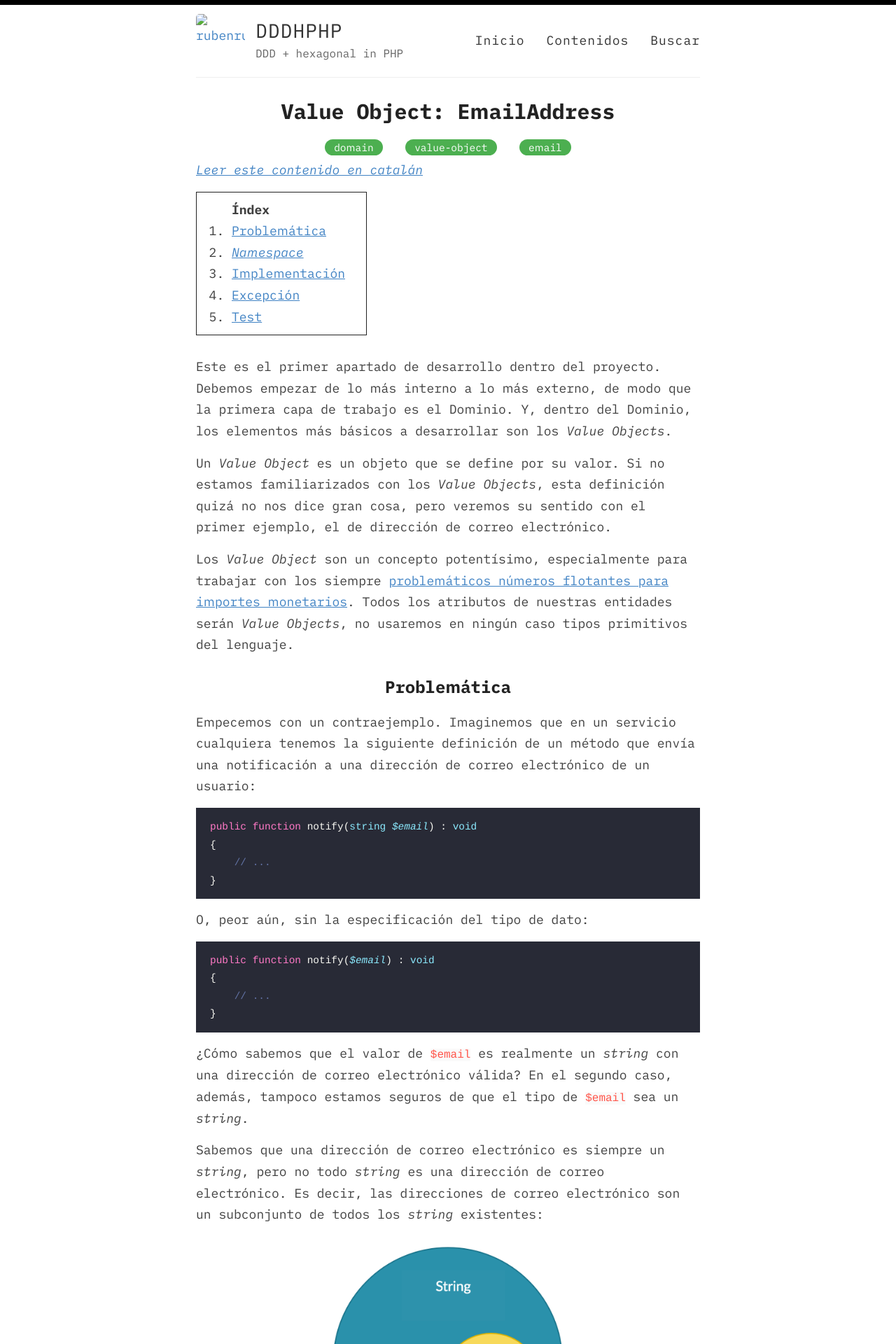
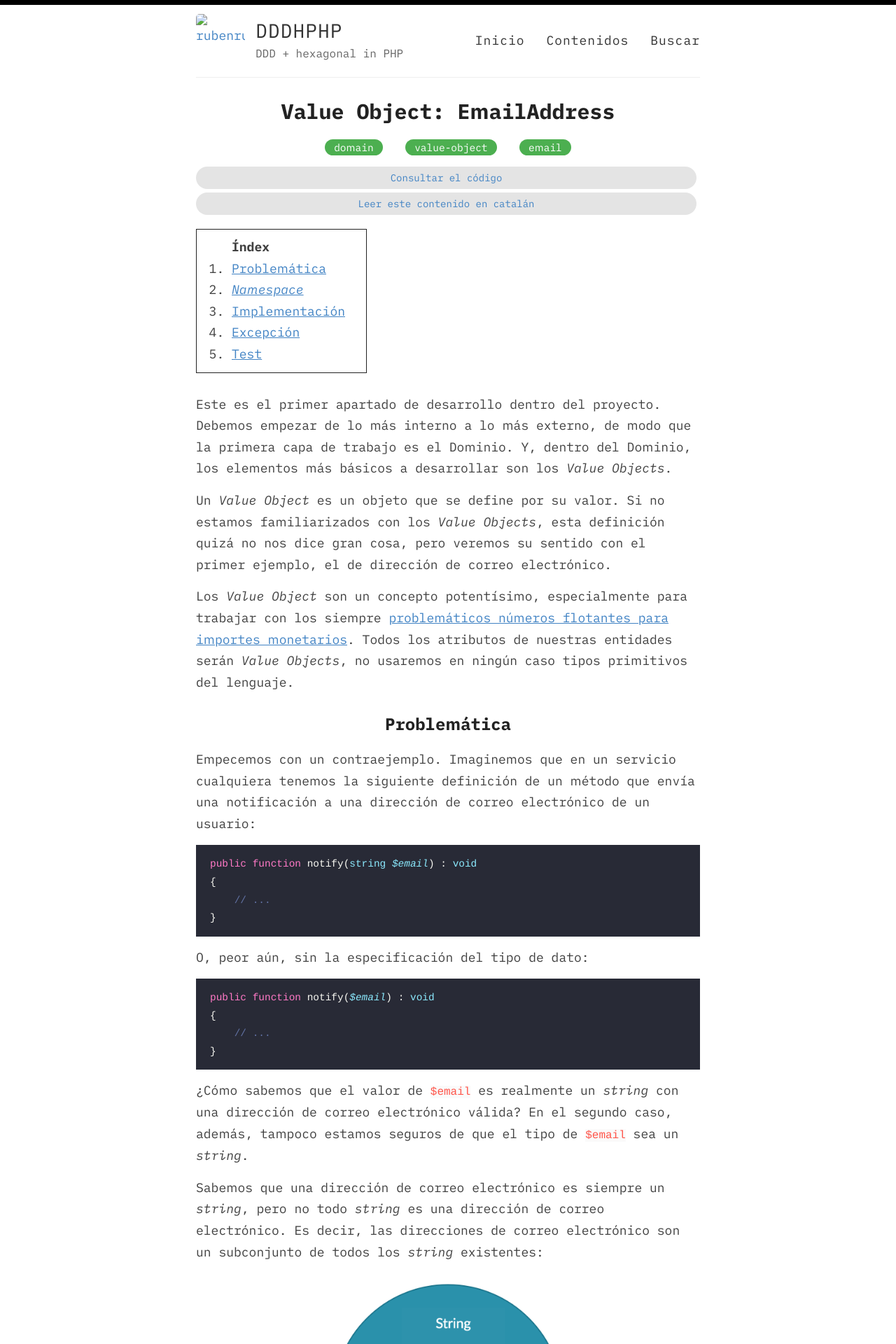
Before and after one commit to rubenrubiob/rubenrubiob.github.io, a Jekyll site: the page built from es/value-object/email.md, in a window 1280 px wide. Shown: the top 1920 px of the page at 70% size. Built offline with Jekyll 4.4.1, drawn with Linux system fonts in a browser that asks for light colours; our own code applies the rules of GitHub Pages for plain Markdown files.

Commit message:
Añadir include pull-request

```diff
--- a/_config.yml
+++ b/_config.yml
@@ -1,6 +1,7 @@
 theme: jekyll-theme-tactile
 lang: es
 languages: ["es", "ca"]
+pull_request_url_prefix: https://github.com/rubenrubiob/gestor-libros/pull/
 
 titles_from_headings:
   enabled:     true
--- a/_data/translations.yml
+++ b/_data/translations.yml
@@ -16,3 +16,6 @@ menu.search:
 search.placeholder:
   ca: "Cercar als continguts..."
   es: "Buscar en los contenidos..."
+pull_request.link:
+  ca: "Consultar el codi"
+  es: "Consultar el código"
--- a/_includes/content-in-another-language.html
+++ b/_includes/content-in-another-language.html
@@ -1,15 +1,13 @@
 {% if page.is-content-page or page.is-content-list-page %}
     {% assign content_pages=site.pages | where:"lang-ref", page.lang-ref | sort: 'lang' %}
     {% if content_pages.size > 0 %}
-    <div class="lang-options">
+    <div class="chip">
         {% for content_page in content_pages %}
             {% if content_page.lang != page.lang %}
-                <em>
                     <a href="{{ site.baseurl }}{{ content_page.url }}" class="{{ content_page.lang }}"
                        title="{{ site.data.translations['differentLanguage'][page.lang] }}">
                         {{ site.data.translations['differentLanguage'][page.lang] }}
                     </a>
-                </em>
             {% endif %}
         {% endfor %}
     </div>
--- a/_includes/content-in-another-language.html.liquid
+++ b/_includes/content-in-another-language.html.liquid
@@ -1,15 +1,13 @@
 {% if page.is-content-page or page.is-content-list-page %}
     {% assign content_pages=site.pages | where:"lang-ref", page.lang-ref | sort: 'lang' %}
     {% if content_pages.size > 0 %}
-    <div class="lang-options">
+    <div class="chip">
         {% for content_page in content_pages %}
             {% if content_page.lang != page.lang %}
-                <em>
                     <a href="{{ site.baseurl }}{{ content_page.url }}" class="{{ content_page.lang }}"
                        title="{{ site.data.translations['differentLanguage'][page.lang] }}">
                         {{ site.data.translations['differentLanguage'][page.lang] }}
                     </a>
-                </em>
             {% endif %}
         {% endfor %}
     </div>
--- /dev/null
+++ b/_includes/pull-request.html
@@ -0,0 +1,7 @@
+{% if page.pull-request %}
+<div class="chip">
+    <a href="{{ site.pull_request_url_prefix }}{{ page.pull-request }}" target="_blank">
+        {{ site.data.translations['pull_request.link'][page.lang] }}
+    </a>
+</div>
+{% endif %}
--- a/_layouts/content-page.html
+++ b/_layouts/content-page.html
@@ -6,7 +6,6 @@ layout: default
 
   <h1>{{ page.title }}</h1>
 
-  <div>
     <div class="post-tags">
       {% assign tags = page.tags %}
       {% for tag in tags %}
@@ -14,8 +13,8 @@ layout: default
       {% unless forloop.last %}&nbsp;{% endunless %}
       {% endfor %}
     </div>
-  </div>
 
+  {% include pull-request.html %}
   {% include content-in-another-language.html %}
 
   <div class="entry">
--- a/assets/style.scss
+++ b/assets/style.scss
@@ -661,7 +661,7 @@ Modules - reusable parts of our design
 }
 
 .chip {
-    display: inline-block;
+    text-align: center;
     height: 32px;
     font-size: 14px;
     font-weight: 500;
@@ -764,6 +764,7 @@ Modules - reusable parts of our design
 .post-tags {
   text-align: center;
   line-height: 35px;
+  margin-bottom: 10px;
 }
 
 .post-tags a {
```
